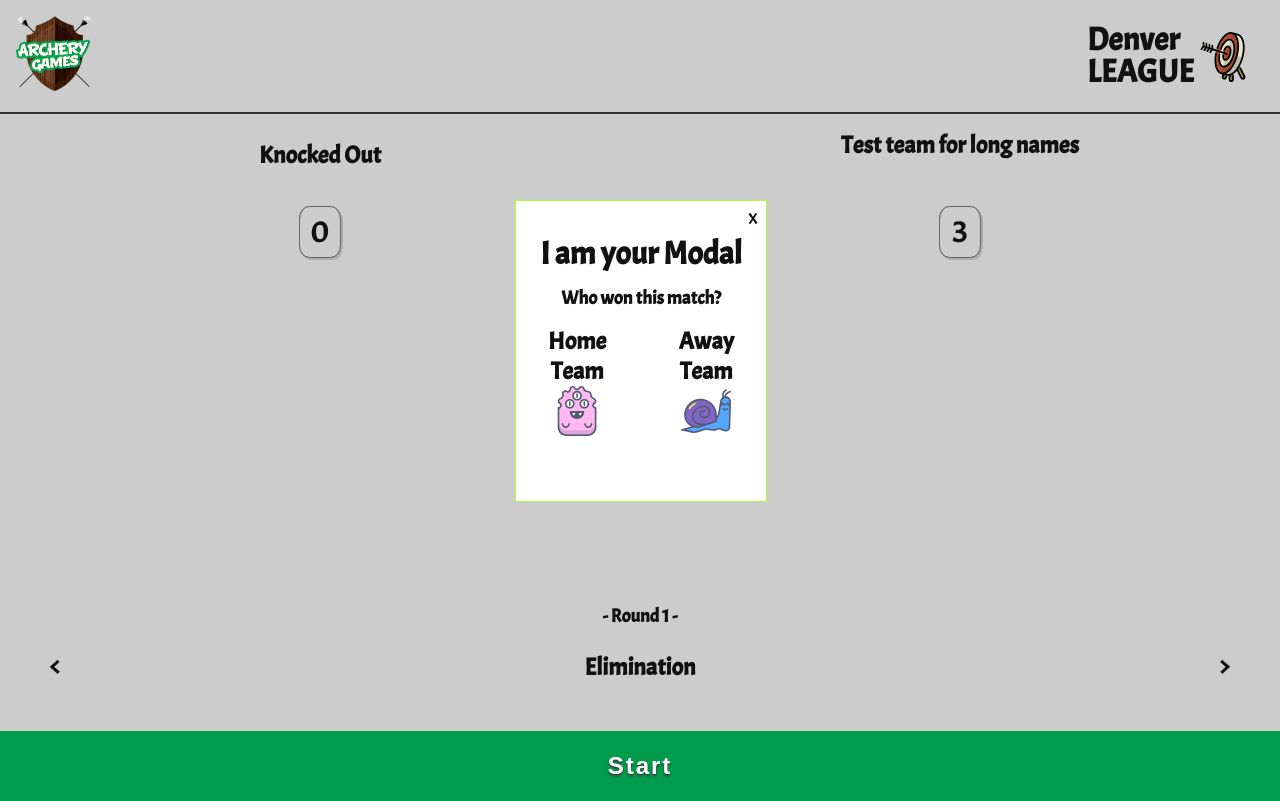
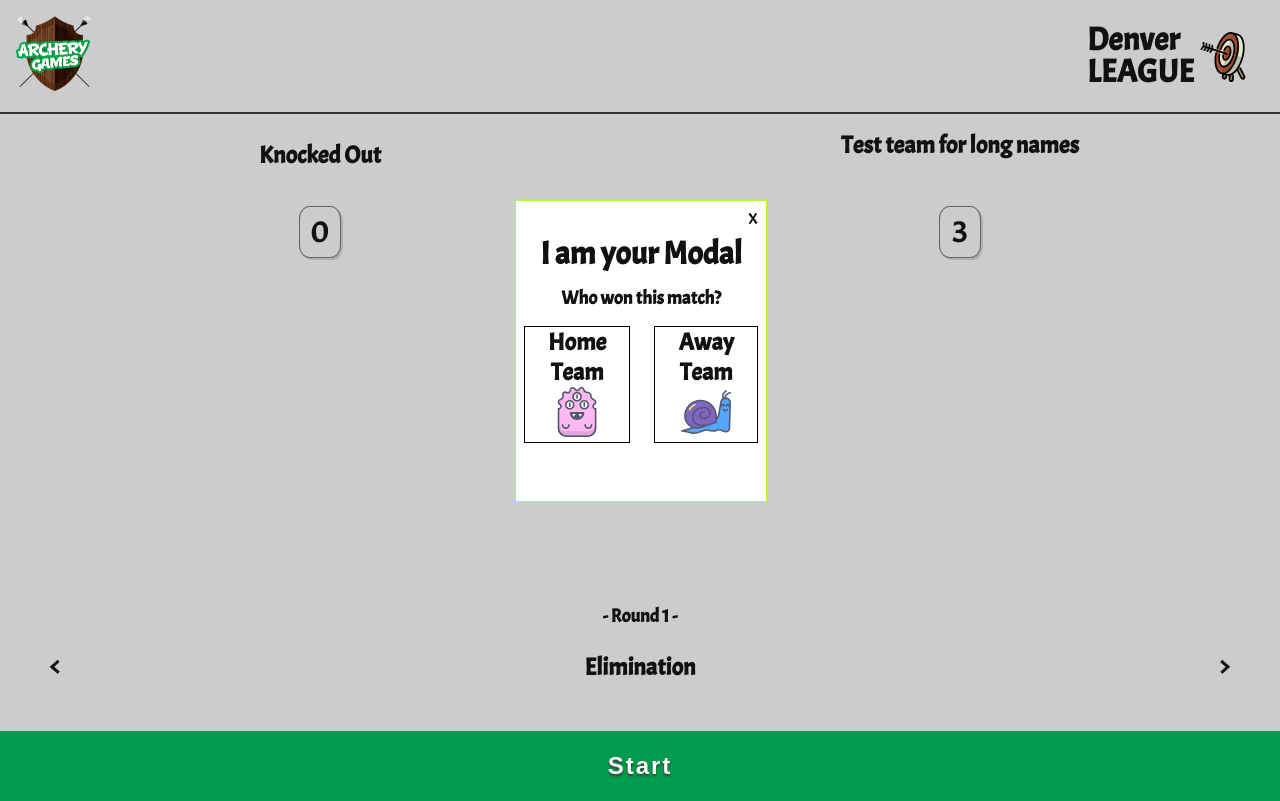
Before and after one commit to Ecksi/archery-games, a Vue app: page /start in a window 1280 px wide. Both pictures are taken after a click on the picture 640 px from the left and 445 px from the top of the page. Built offline with nearby package versions, Linux system fonts and the light colour scheme.

Commit message:
Add modal logic to update points / game state

```diff
--- a/src/components/atoms/Modal.vue
+++ b/src/components/atoms/Modal.vue
@@ -4,11 +4,11 @@
     <h1>I am your Modal</h1>
     <h3>Who won this match?</h3>
     <div class="teams">
-      <section class="home-team">
+      <section class="home-team" @click="updateScore('home')">
         <h2>Home Team</h2>
         <img src="../../assets/avatars/avatar-11.svg" alt="" height="50">
       </section>
-      <section class="away-team">
+      <section class="away-team" @click="updateScore('away')">
         <h2>Away Team</h2>
         <img src="../../assets/avatars/avatar-13.svg" alt="" height="50">
       </section>
@@ -17,8 +17,21 @@
 </template>
 
 <script>
+  import { mapMutations } from 'vuex';
+
   export default {
-    name: 'Modal'
+    name: 'Modal',
+    methods: {
+      ...mapMutations(['addPoint', 'nextGame', 'resetGameState']),
+      updateScore(team) {
+        // How to break this up to be a bit cleaner?
+        this.addPoint(team);
+        setTimeout(() => this.$emit('close'), 300);
+        this.resetGameState();
+        this.nextGame();
+      }
+
+    }
     // The purpose of this component is to send a point to the store
     // and trigger the event for either next match or end game
 
@@ -59,13 +72,18 @@
     margin-top: 16px;
   }
 
+  .home-team, .away-team {
+    cursor: pointer;
+    border: 1px solid black;
+  }
+
   .home-team {
-    padding-right: 12px;
+    margin-right: 12px;
     margin-left: 8px;
   }
 
   .away-team {
-    padding-left: 12px;
+    margin-left: 12px;
     margin-right: 8px;
   }
 </style>
--- a/src/store/index.js
+++ b/src/store/index.js
@@ -18,11 +18,12 @@ export default new Vuex.Store({
       homeScore: 0,
       awayTeam: 'Test team for long names',
       awayScore: 3,
-      duration: '1:02',
+      winner: '',
+      duration: '0:03',
       isStarted: false,
       status: '',
       round: 1,
-      gameList: ['Elimination', 'Jail Break', 'Headcount', 'Elimination - 2 Barr - Dodgeball', 'Jail Break', 'Elimination - 2 Barr', 'Headcount', 'Team Choice', 'Y.O.L.O.', 'Dog Eat Dog']
+      gameList: ['Elimination', 'Jail Break', 'Headcount', 'Elimination - 2 Barr - Dodgeball', 'Jail Break', 'Elimination - 2 Barr', 'Headcount', 'Team Choice', 'Y.O.L.O.', 'Dog Eat Dog'],
     }
   },
   mutations: {
@@ -66,6 +67,15 @@ export default new Vuex.Store({
       }
 
       return state.match.duration = `${minutes}:${seconds}`;
+    },
+    resetGameState(state) {
+      // Have a variable that contains the default start time
+      state.match.duration = '4:00';
+      state.match.isStarted = false;
+      state.match.status = ''
+    },
+    addPoint(state, team) {
+      team.includes('home') ? state.match.homeScore++ : state.match.awayScore++;
     }
   },
   actions: {
```
